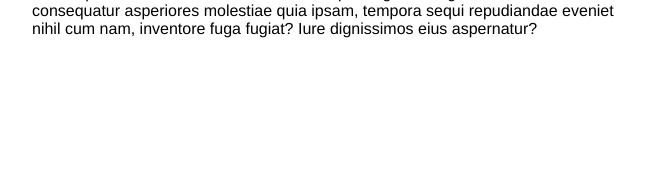
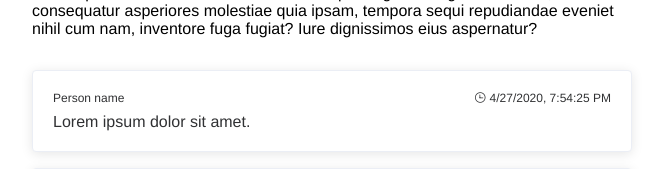
Before and after one commit to Taranovskiy/my-awesome-blog, a Nuxt app: page /post/1 in a window 1280 px wide. Shown: the part 743-912 px from the top of the page, without its empty margins (308-971 px from the left). Built offline with nearby package versions, Linux system fonts and the light colour scheme.

Commit message:
Comment markup added

```diff
--- /dev/null
+++ b/components/main/Comment.vue
@@ -0,0 +1,43 @@
+<template>
+  <el-card class="comment">
+    <div class="comment-header">
+      <span>Person name</span>
+      <span>
+        <i class="el-icon-time"></i>
+        {{ new Date().toLocaleString() }}
+      </span>
+    </div>
+    <div class="comment-text">
+      Lorem ipsum dolor sit amet.
+    </div>
+  </el-card>
+</template>
+
+<script>
+export default {
+  props: {
+    comment: {
+      type: String,
+      default: '',
+    },
+  },
+};
+</script>
+
+<style lang="scss" scoped>
+.comment {
+  margin-bottom: 1rem;
+}
+
+.comment-header {
+  display: flex;
+  justify-content: space-between;
+  align-items: center;
+  margin-bottom: 0.5rem;
+  font-size: 0.75rem;
+}
+
+.comment-text {
+  white-space: pre-line;
+}
+</style>
--- a/pages/post/_id.vue
+++ b/pages/post/_id.vue
@@ -44,11 +44,21 @@
         dignissimos eius aspernatur?
       </p>
     </main>
+    <footer>
+      <!-- Form -->
+
+      <div v-if="true" class="comments">
+        <app-comment v-for="comment in 4" :key="comment" :comment="comment" />
+      </div>
+      <div v-else class="text-center">Комментариев нет</div>
+    </footer>
   </article>
 </template>
 
 <script>
+import AppComment from '@/components/main/Comment';
 export default {
+  components: { AppComment },
   validate({ params }) {
     return Boolean(params.id);
   },
--- a/theme/index.scss
+++ b/theme/index.scss
@@ -11,3 +11,7 @@
   -webkit-font-smoothing: antialiased;
   -webkit-tap-highlight-color: transparent;
 }
+
+.text-center {
+  text-align: center;
+}
```
